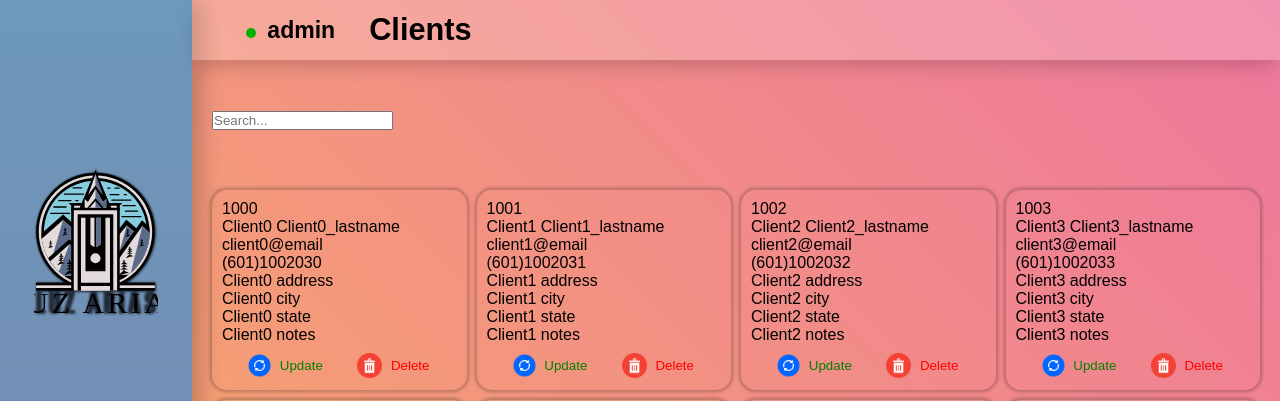
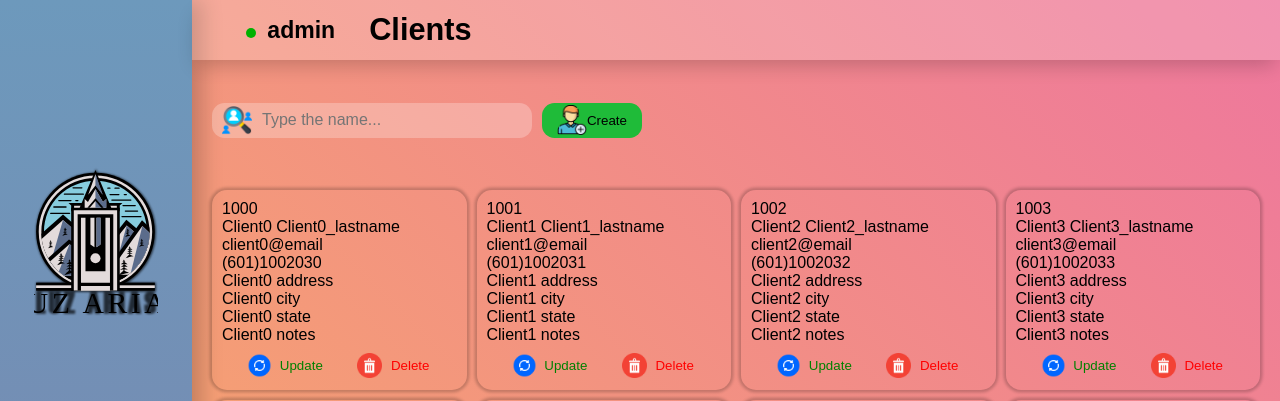
Before and after one commit to JdanielGA/Flask_App, a Flask app: page /clients in a window 1280 px wide. Shown: the top 401 px of the page. Run offline with Flask 3, Linux system fonts and the light colour scheme; a user stored in the database is signed in.

Commit message:
Clients search feature improved and delete feacture added

```diff
--- a/src/models/clients.py
+++ b/src/models/clients.py
@@ -28,6 +28,7 @@ class Client(db.Model, UserMixin):
     def serialize(self):
         return {
             'id': self.id,
+            'nit': self.nit,
             'name': self.name,
             'lastname': self.lastname,
             'email': self.email,
--- a/src/routes/clients.py
+++ b/src/routes/clients.py
@@ -16,18 +16,67 @@ def clients():
     clients = Client.query.all()
     return render_template('pages/clients.html', clients=clients)
 
-# Desc: Create client route
-@clients_blueprint.route('/clients/create')
+# Desc: Create client route using de service.
+@clients_blueprint.route('/clients/create', methods=['GET', 'POST'])
 @login_required
 def create_client():
-    return render_template('pages/create_client.html')
+    form = ClientForm(request.form)
+    try:
+        if request.method == 'POST':
+            nit = form.nit.data
+            name = form.name.data
+            lastname = form.lastname.data
+            email = form.email.data
+            phone = form.phone.data
+            address = form.address.data
+            city = form.city.data
+            state = form.state.data
+            notes = form.notes.data
+            response, status = ClientServices(
+                db=db,
+                nit=nit,
+                name=name,
+                lastname=lastname,
+                email=email,
+                phone=phone,
+                address=address,
+                city=city,
+                state=state,
+                notes=notes).create_client()
+            if status == 'success':
+                print(f'Response: {response} - Status: {status}')
+                flash(response, status)
+                return redirect(url_for('clients.clients'))
+            else:
+                print(f'Response: {response} - Status: {status}')
+                flash(response, status)
+                return render_template('pages/create_client.html', form=form)
+    except Exception as e:
+        flash(e)
+        return render_template('pages/create_client.html')
+
+    return render_template('pages/create_client.html', form=form)
 
 # Desc: Search client route
 @clients_blueprint.route('/clients/search', methods=['GET'])
 @login_required
 def search_client():
     query = request.args.get('query')
-    print(f"Query: {query}")
     clients = Client.query.filter(Client.name.ilike(f"%{query}%")).all()
-    print(f"Clients: {clients}")
     return jsonify([client.serialize() for client in clients])
+
+# Desc: Update client route using de service.
+@clients_blueprint.route('/clients/update/<int:id>', methods=['GET', 'POST'])
+@login_required
+def update_client(id):
+    pass
+
+# Desc: Delete client route.
+@clients_blueprint.route('/clients/delete/<int:id>')
+@login_required
+def delete_client(id):
+    client = Client.query.filter_by(id=id).first()
+    db.session.delete(client)
+    db.session.commit()
+    flash('Client deleted successfully!', 'success')
+    return redirect(url_for('clients.clients'))
--- a/src/services/clients.py
+++ b/src/services/clients.py
@@ -56,7 +56,8 @@ class ClientServices:
         client = Client.query.filter_by(id=self.id).first()
         if not client:
             return ('The client does not exist!', 'error')
-        return client
+        message = 'success'
+        return client, message
 
     # Desc: Funtion to get a client by nit.
     def get_client_by_nit(self):
--- a/src/static/css/pages/clients.css
+++ b/src/static/css/pages/clients.css
@@ -13,6 +13,62 @@
     display: flex;
     justify-content: flex-start;
     align-items: center;
+}
+
+.clients-utils__search {
+    width: 60%;
+    min-width: 21rem;
+    max-width: 32rem;
+    height: 3.5rem;
+    padding: 0 1rem;
+    display: flex;
+    align-items: center;
+    border: none;
+    border-radius: 1.25rem;
+    font-size: 1.6rem;
+    background-color: rgba(255, 255, 255, 0.25);
+}
+
+.clients-utils__search img {
+    width: 3rem;
+    height: 3rem;
+}
+
+.clients-utils__search input {
+    width: 100%;
+    height: 100%;
+    padding: 0 1rem;
+    border: none;
+    outline: none;
+    font-size: 1.6rem;
+    background-color: transparent;
+}
+
+.clients-utils__create button {
+    width: 10rem;
+    height: 3.5rem;
+    margin-left: 1rem;
+    border: none;
+    background-color: rgb(31, 187, 57);
+    border-radius: 1.25rem;
+    display: flex;
+    justify-content: center;
+    align-items: center;
+}
+
+.clients-utils__create button:hover {
+    box-shadow: 0 0 0.3rem 0.25rem rgba(0, 0, 0, 0.20);
+    transform: scale(1.01);
+}
+
+.clients-utils__create button:active {
+    box-shadow: 0 0 0.3rem 0.1rem rgba(0, 0, 0, 0.20);
+    transform: scale(0.99);
+}
+
+.clients-utils__create img {
+    width: 3rem;
+    height: 3rem;
 }
 
 .clients-content {
@@ -74,6 +130,12 @@
 
 .update-button:hover {
     background-color: rgba(255, 255, 255, 0.25);
+    transform: scale(1.01);
+}
+
+.update-button:active {
+    background-color: rgba(255, 255, 255, 0.35);
+    transform: scale(0.99);
 }
 
 .delete-button {
@@ -82,4 +144,10 @@
 
 .delete-button:hover {
     background-color: rgba(255, 255, 255, 0.25);
+    transform: scale(1.01);
 }
+
+.delete-button:active {
+    background-color: rgba(255, 255, 255, 0.35);
+    transform: scale(0.99);
+}
--- a/src/templates/pages/clients.html
+++ b/src/templates/pages/clients.html
@@ -11,7 +11,16 @@
 {% block content %}
 <section class="clients">
     <div class="clients-utils">
-        <input type="text" id="search-bar" placeholder="Search...">
+        <div class="clients-utils__search">
+            <img src="{{ url_for('static', filename='images/icons/busqueda.png') }}" alt="Search-icon">
+            <input type="text" id="search-bar" placeholder="Type the name...">
+        </div>
+        <div class="clients-utils__create">
+            <button type="button" onclick="location.href='{{ url_for('clients.create_client') }}'">
+                <img src="{{ url_for('static', filename='images/icons/agregar-usuario.png') }}" alt="Create-icon">
+                <span>Create</span>
+            </button>
+        </div>
     </div>
     <div class="clients-content">
         {% for client in clients %}
@@ -27,11 +36,11 @@
                 <p>{{ client.notes }}</p>
             </div>
             <div class="content-main__element-options">
-                <button type="button" class="content-main__element-buttons update-button">
+                <button type="button" class="content-main__element-buttons update-button" >
                     <img src="{{ url_for('static', filename='images/icons/actualizar.png') }}" alt="">
                     <span>Update</span>
                 </button>
-                <button type="button" class="content-main__element-buttons delete-button">
+                <button type="button" class="content-main__element-buttons delete-button" onclick="location.href='{{ url_for('clients.delete_client', id = client.id) }}'">
                     <img src="{{ url_for('static', filename='images/icons/borrar.png') }}" alt="">
                     <span>Delete</span>
                 </button>
```
Also changed, not shown: src/templates/pages/create_client.html (added, +45 -0 lines), src/database/database.sqlite, src/static/css/pages/create_client.css (added), src/static/images/icons/agregar-usuario.png (added), src/static/images/icons/busqueda.png (added).
